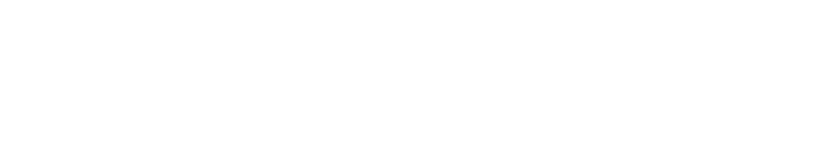
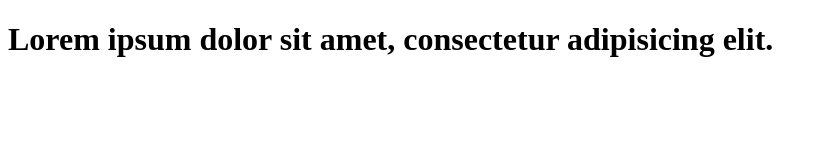
Before and after one commit to Tetiana-js/git.intro, a plain HTML site: page index.html in a window 1280 px wide. Shown: the whole page, without its empty margins (0-827 px from the left). Drawn offline with Linux system fonts and the light colour scheme.

Commit message:
Add header

```diff
--- a/index.html
+++ b/index.html
@@ -6,6 +6,6 @@
     <title>Document</title>
 </head>
 <body>
-
+   <h1>Lorem ipsum dolor sit amet, consectetur adipisicing elit.</h1>
 </body>
 </html>
```
